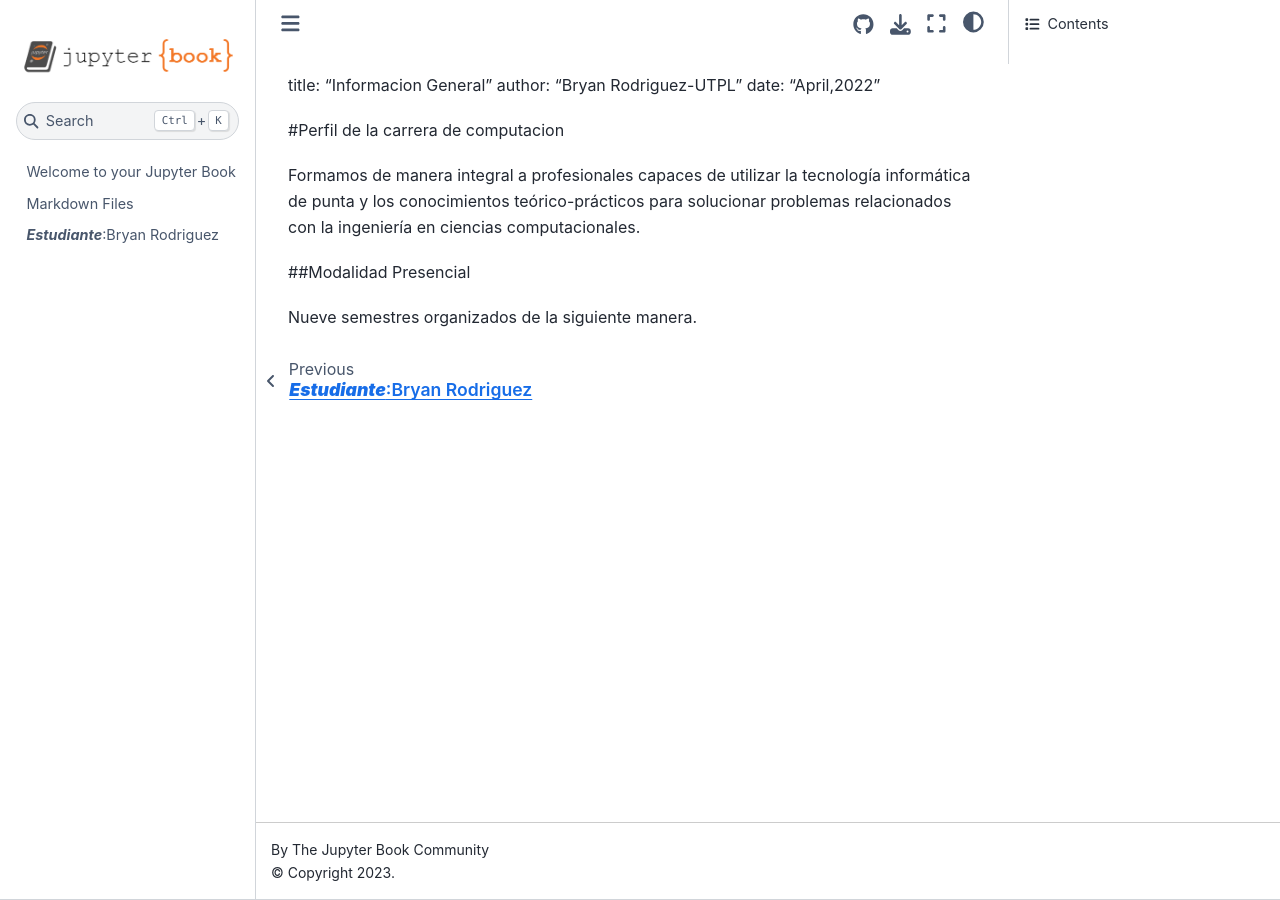
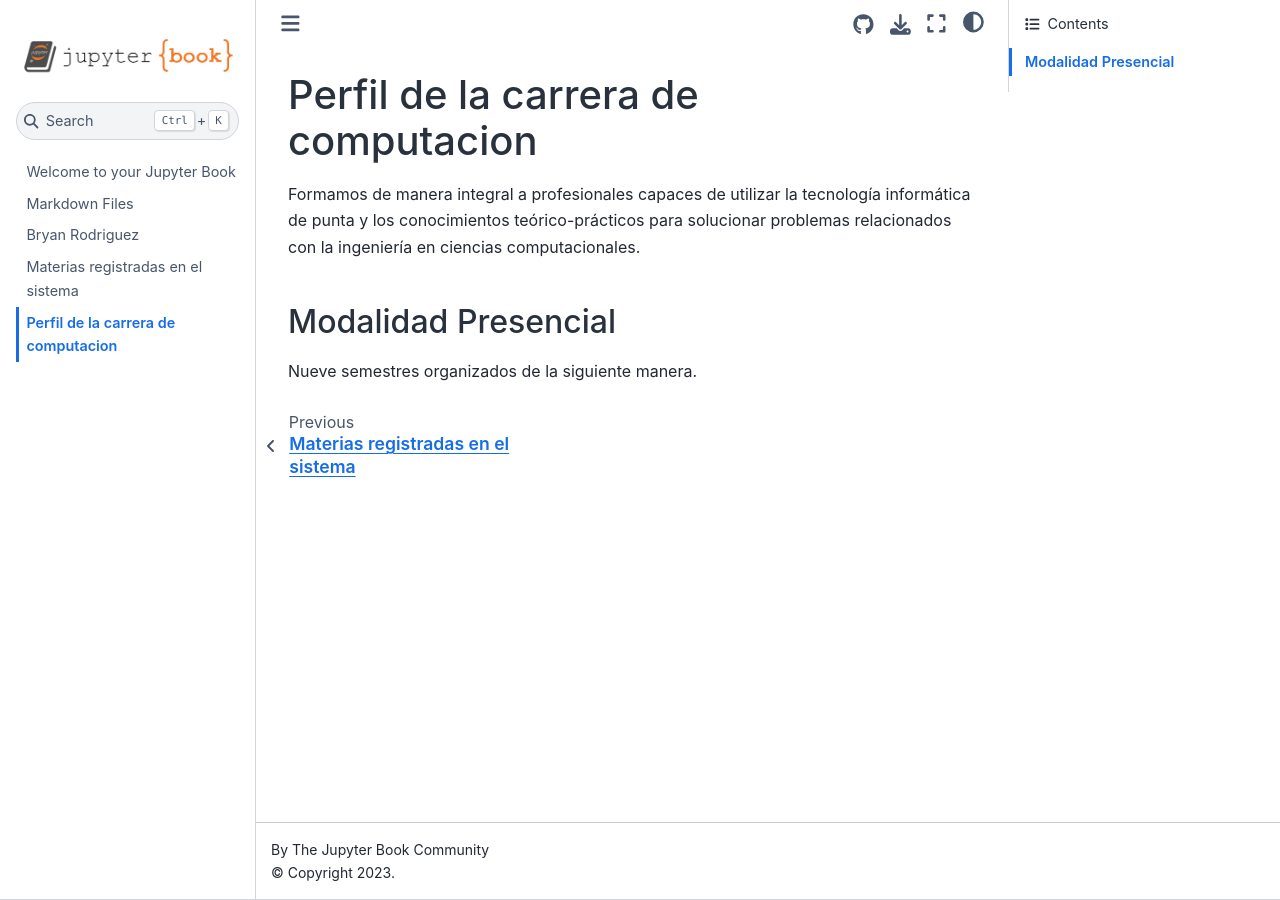
Before and after one commit to BryanRODriguez22/FirstPageBR, a Jupyter Book: the page built from informacion_general.md, in a window 1280 px wide. Built offline with Jupyter Book 1.0.4 settings and Sphinx 7.4.7 and the Sphinx Book theme 1.1.4, drawn with Linux system fonts in a browser that asks for light colours; pages that are not in the unit, such as notebooks, are missing from menus.

Commit message:
Actualizacion

```diff
--- a/informacion_general.md
+++ b/informacion_general.md
@@ -1,13 +1,10 @@
-title: "Informacion General"
-author: "Bryan Rodriguez-UTPL"
-date: "April,2022"
 
-#Perfil de la carrera de computacion
+# Perfil de la carrera de computacion
 
 
 Formamos de manera integral a profesionales capaces de utilizar la tecnología informática de punta y los conocimientos teórico-prácticos para solucionar problemas relacionados con la ingeniería en ciencias computacionales.
 
-##Modalidad Presencial
+## Modalidad Presencial
 
 
 Nueve semestres organizados de la siguiente manera.
--- a/listado_materias.md
+++ b/listado_materias.md
@@ -1,10 +1,7 @@
-title: "Listado de materias disponibles"
-author: "Bryan Rodriguez-UTPL"
-date: "April,2022"
 
-#Bryan Rodriguez
-##Listado de materias
-###Carrera de computacion
+# Bryan Rodriguez
+## Listado de materias
+### Carrera de computacion
 
 + Ingenieria de Requisitos
 + Fundamentos de Redes
--- a/materias_tomadas.md
+++ b/materias_tomadas.md
@@ -1,7 +1,3 @@
----
-title: "Materias tomadas por el estudiante"
-author: "Bryan Rodriguez-UTPL"
-date: "April,2022"
 
-#Materias registradas en el sistema
+# Materias registradas en el sistema
 ## ***Estudiante***:Bryan Rodriguez
```
